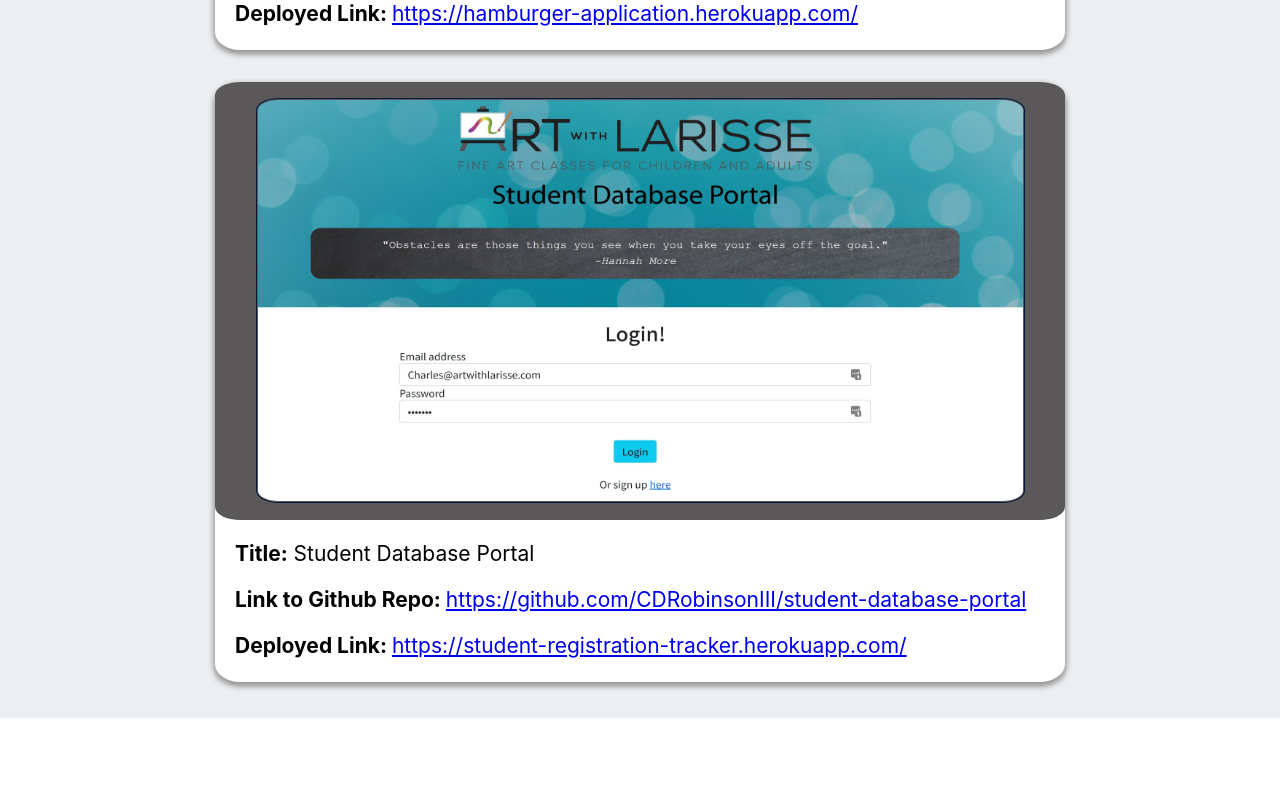
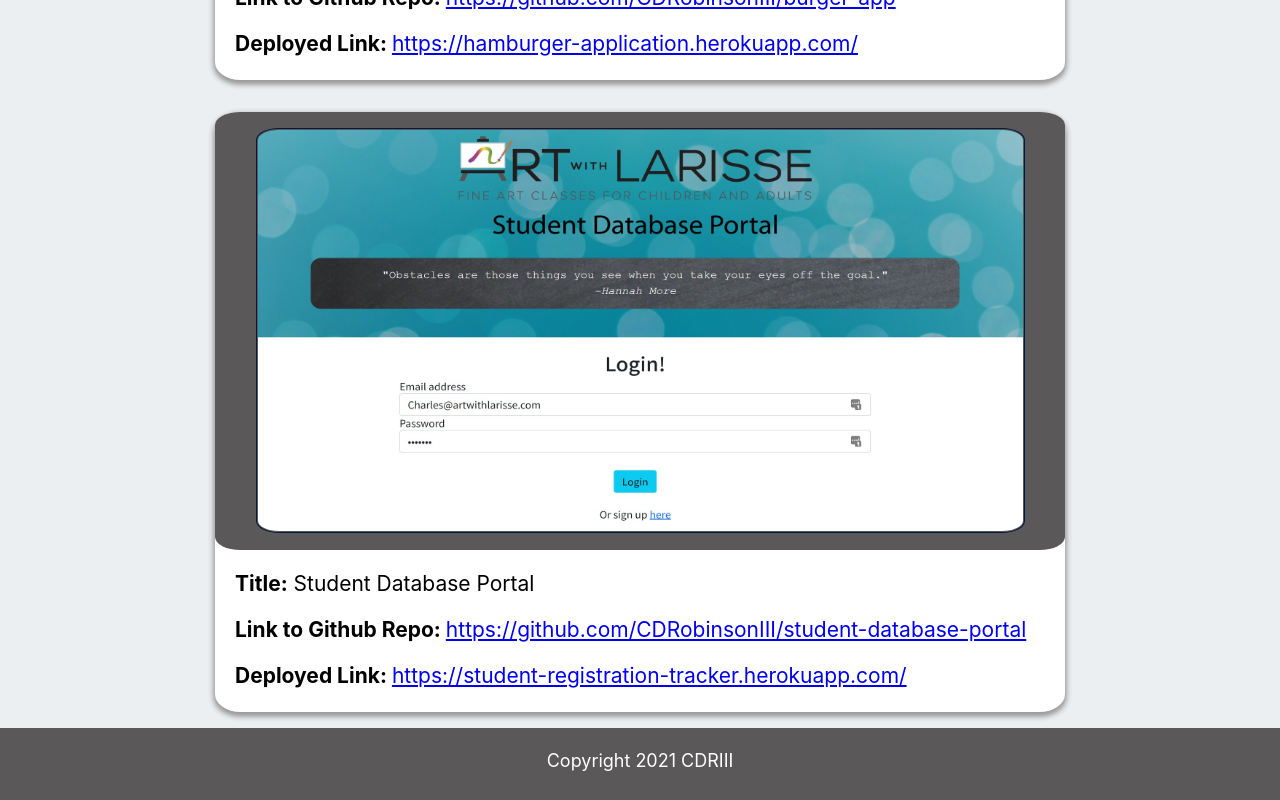
Before and after one commit to CDRobinsonIII/react-portfolio, a React (Create React App) app: page / in a window 1280 px wide. Shown: the part 1991-2791 px from the top of the page. Before the commit the page ends 2709 px from the top, so only its background shows below. Built offline with nearby package versions, Linux system fonts and the light colour scheme.

Commit message:
Added footer to portfolio.

```diff
--- a/src/App.js
+++ b/src/App.js
@@ -4,6 +4,8 @@ import portfolio from './portfolio.json';
 import Wrapper from './components/Wrapper';
 import Title from './components/Title';
 import PortfolioCard from './components/PortfolioCard';
+import Footer from './components/Footer';
+
 
 
 
@@ -28,6 +30,7 @@ class App extends Component {
             portfolioDeployedLink={portfolio.portfolioDeployedLink}
           />
         ))}
+        <Footer/>
       </Wrapper>
     );
   }
--- /dev/null
+++ b/src/components/Footer/index.js
@@ -0,0 +1,14 @@
+import React from "react";
+import "./style.css";
+
+function Footer() {
+    return (
+        <footer className="footer">
+            <div>
+                <span>Copyright 2021 CDRIII</span>
+            </div>
+        </footer>
+    );
+}
+
+export default Footer;
--- /dev/null
+++ b/src/components/Footer/style.css
@@ -0,0 +1,14 @@
+/* Footer styling.  */
+.footer {
+    /* position: fixed; */
+    /* left: 0;
+    bottom: 0; */
+    width: 100%;
+    height: 50px;
+    background-color:rgb(90, 88, 88);
+    color: white;
+    text-align: center;
+    padding-top: 22px;
+    font-size: 18px;
+
+  }
--- a/src/components/Wrapper/style.css
+++ b/src/components/Wrapper/style.css
@@ -4,7 +4,7 @@
   height: 100%;
   display: flex;
   flex-flow: row wrap;
-  padding: 20px;
+  /* padding: 20px; */
   justify-content: space-around;
   align-content: flex-start;
   overflow: auto;
```
